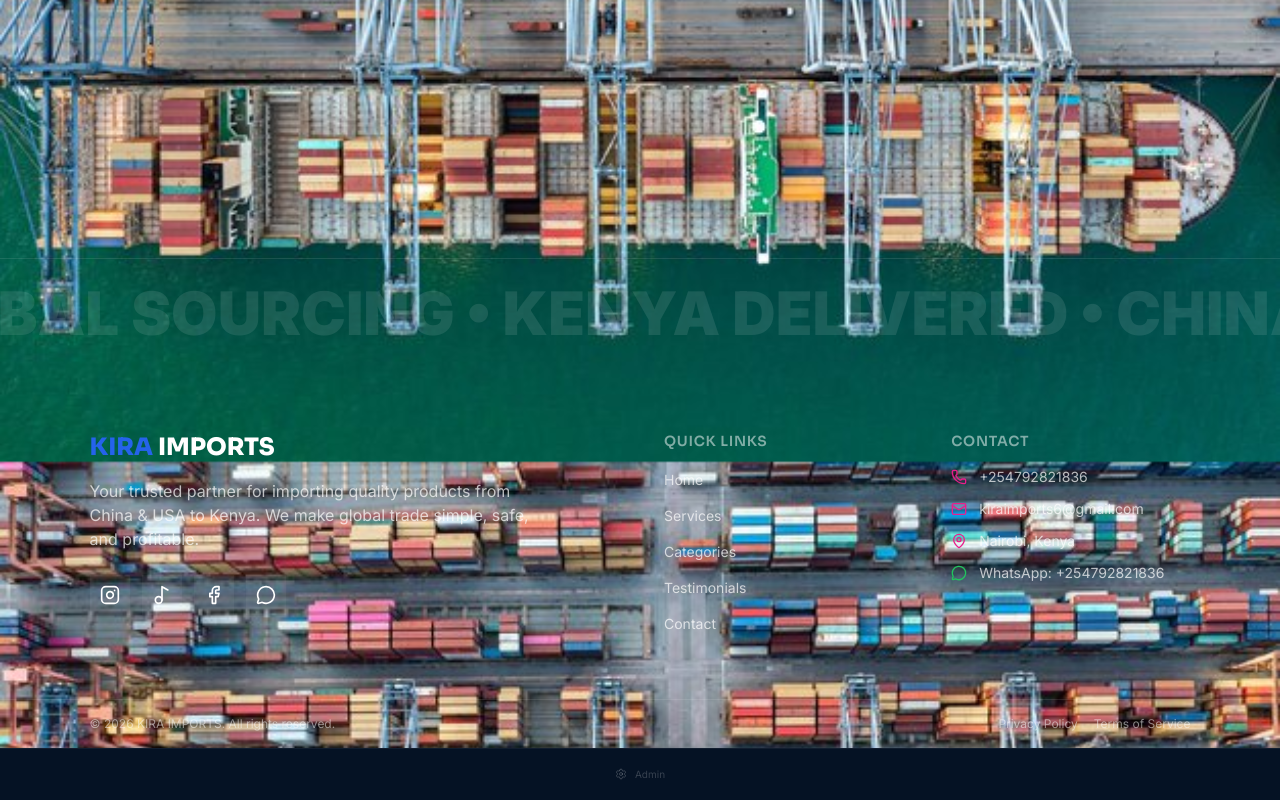
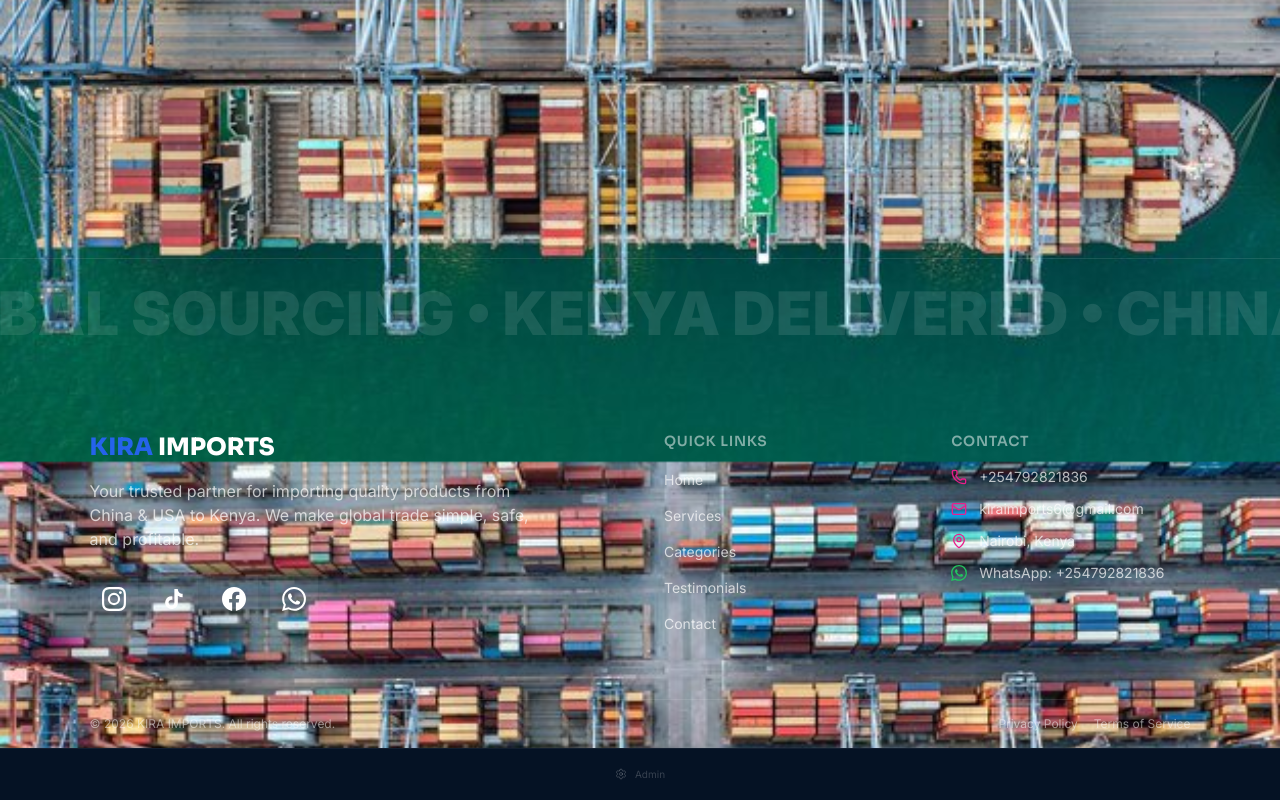
Before and after one commit to hassanrotich111-source/kiraimports, a React (Vite) app: page / in a window 1280 px wide. Shown: the part 4654-5454 px from the top of the page. Built offline with nearby package versions, Linux system fonts and the light colour scheme; no server answers.

Commit message:
Add real social media logos

```diff
--- a/src/sections/Footer.tsx
+++ b/src/sections/Footer.tsx
@@ -2,10 +2,6 @@
 import { gsap } from 'gsap';
 import { footerConfig, companyInfo } from '../config';
 import {
-  Instagram,
-  Facebook,
-  Music2,
-  MessageCircle,
   MapPin,
   Mail,
   Phone,
@@ -76,33 +72,37 @@
                 href={`https://instagram.com/${companyInfo.social.instagram}`}
                 target="_blank"
                 rel="noopener noreferrer"
-                className="w-10 h-10 bg-white/5 rounded-lg flex items-center justify-center hover:bg-[#E91E8C] transition-colors"
+                className="w-12 h-12 bg-white/5 rounded-xl flex items-center justify-center hover:bg-gradient-to-br hover:from-[#833AB4] hover:via-[#E1306C] hover:to-[#F77737] transition-all"
+                title="Instagram"
               >
-                <Instagram className="w-5 h-5 text-white" />
+                <svg className="w-6 h-6 text-white" fill="currentColor" viewBox="0 0 24 24"><path d="M12 2.163c3.204 0 3.584.012 4.85.07 3.252.148 4.771 1.691 4.919 4.919.058 1.265.069 1.645.069 4.849 0 3.205-.012 3.584-.069 4.849-.149 3.225-1.664 4.771-4.919 4.919-1.266.058-1.644.07-4.85.07-3.204 0-3.584-.012-4.849-.07-3.26-.149-4.771-1.699-4.919-4.92-.058-1.265-.07-1.644-.07-4.849 0-3.204.013-3.583.07-4.849.149-3.227 1.664-4.771 4.919-4.919 1.266-.057 1.645-.069 4.849-.069zM12 0C8.741 0 8.333.014 7.053.072 2.695.272.273 2.69.073 7.052.014 8.333 0 8.741 0 12c0 3.259.014 3.668.072 4.948.2 4.358 2.618 6.78 6.98 6.98C8.333 23.986 8.741 24 12 24c3.259 0 3.668-.014 4.948-.072 4.354-.2 6.782-2.618 6.979-6.98.059-1.28.073-1.689.073-4.948 0-3.259-.014-3.667-.072-4.947-.196-4.354-2.617-6.78-6.979-6.98C15.668.014 15.259 0 12 0zm0 5.838a6.162 6.162 0 100 12.324 6.162 6.162 0 000-12.324zM12 16a4 4 0 110-8 4 4 0 010 8zm6.406-11.845a1.44 1.44 0 100 2.881 1.44 1.44 0 000-2.881z"/></svg>
               </a>
               <a
                 href={`https://tiktok.com/@${companyInfo.social.tiktok}`}
                 target="_blank"
                 rel="noopener noreferrer"
-                className="w-10 h-10 bg-white/5 rounded-lg flex items-center justify-center hover:bg-[#00D4AA] transition-colors"
+                className="w-12 h-12 bg-white/5 rounded-xl flex items-center justify-center hover:bg-black transition-all"
+                title="TikTok"
               >
-                <Music2 className="w-5 h-5 text-white" />
+                <svg className="w-6 h-6 text-white" fill="currentColor" viewBox="0 0 24 24"><path d="M19.59 6.69a4.83 4.83 0 01-3.77-4.25V2h-3.45v13.67a2.89 2.89 0 01-5.2 1.74 2.89 2.89 0 012.31-4.64 2.93 2.93 0 01.88.13V9.4a6.84 6.84 0 00-1-.05A6.33 6.33 0 005 20.1a6.34 6.34 0 0010.86-4.43v-7a8.16 8.16 0 004.77 1.52v-3.4a4.85 4.85 0 01-1-.1z"/></svg>
               </a>
               <a
                 href={`https://facebook.com/${companyInfo.social.facebook}`}
                 target="_blank"
                 rel="noopener noreferrer"
-                className="w-10 h-10 bg-white/5 rounded-lg flex items-center justify-center hover:bg-[#F5C518] transition-colors"
+                className="w-12 h-12 bg-white/5 rounded-xl flex items-center justify-center hover:bg-[#1877F2] transition-all"
+                title="Facebook"
               >
-                <Facebook className="w-5 h-5 text-white" />
+                <svg className="w-6 h-6 text-white" fill="currentColor" viewBox="0 0 24 24"><path d="M24 12.073c0-6.627-5.373-12-12-12s-12 5.373-12 12c0 5.99 4.388 10.954 10.125 11.854v-8.385H7.078v-3.47h3.047V9.43c0-3.007 1.792-4.669 4.533-4.669 1.312 0 2.686.235 2.686.235v2.953H15.83c-1.491 0-1.956.925-1.956 1.874v2.25h3.328l-.532 3.47h-2.796v8.385C19.612 23.027 24 18.062 24 12.073z"/></svg>
               </a>
               <a
                 href={`https://wa.me/${companyInfo.whatsapp.replace(/\s/g, '').replace('+', '')}`}
                 target="_blank"
                 rel="noopener noreferrer"
-                className="w-10 h-10 bg-white/5 rounded-lg flex items-center justify-center hover:bg-green-500 transition-colors"
+                className="w-12 h-12 bg-white/5 rounded-xl flex items-center justify-center hover:bg-[#25D366] transition-all"
+                title="WhatsApp"
               >
-                <MessageCircle className="w-5 h-5 text-white" />
+                <svg className="w-6 h-6 text-white" fill="currentColor" viewBox="0 0 24 24"><path d="M17.472 14.382c-.297-.149-1.758-.867-2.03-.967-.273-.099-.471-.148-.67.15-.197.297-.767.966-.94 1.164-.173.199-.347.223-.644.075-.297-.15-1.255-.463-2.39-1.475-.883-.788-1.48-1.761-1.653-2.059-.173-.297-.018-.458.13-.606.134-.133.298-.347.446-.52.149-.174.198-.298.298-.497.099-.198.05-.371-.025-.52-.075-.149-.669-1.612-.916-2.207-.242-.579-.487-.5-.669-.51-.173-.008-.371-.01-.57-.01-.198 0-.52.074-.792.372-.272.297-1.04 1.016-1.04 2.479 0 1.462 1.065 2.875 1.213 3.074.149.198 2.096 3.2 5.077 4.487.709.306 1.262.489 1.694.625.712.227 1.36.195 1.871.118.571-.085 1.758-.719 2.006-1.413.248-.694.248-1.289.173-1.413-.074-.124-.272-.198-.57-.347m-5.421 7.403h-.004a9.87 9.87 0 01-5.031-1.378l-.361-.214-3.741.982.998-3.648-.235-.374a9.86 9.86 0 01-1.51-5.26c.001-5.45 4.436-9.884 9.888-9.884 2.64 0 5.122 1.03 6.988 2.898a9.825 9.825 0 012.893 6.994c-.003 5.45-4.437 9.884-9.885 9.884m8.413-18.297A11.815 11.815 0 0012.05 0C5.495 0 .16 5.335.157 11.892c0 2.096.547 4.142 1.588 5.945L.057 24l6.305-1.654a11.882 11.882 0 005.683 1.448h.005c6.554 0 11.89-5.335 11.893-11.893a11.821 11.821 0 00-3.48-8.413z"/></svg>
               </a>
             </div>
           </div>
@@ -145,7 +145,7 @@
                 <span>{companyInfo.address}</span>
               </li>
               <li className="flex items-center gap-3 text-white/70 text-sm">
-                <MessageCircle className="w-4 h-4 text-green-500" />
+                <svg className="w-4 h-4 text-green-500" fill="currentColor" viewBox="0 0 24 24"><path d="M17.472 14.382c-.297-.149-1.758-.867-2.03-.967-.273-.099-.471-.148-.67.15-.197.297-.767.966-.94 1.164-.173.199-.347.223-.644.075-.297-.15-1.255-.463-2.39-1.475-.883-.788-1.48-1.761-1.653-2.059-.173-.297-.018-.458.13-.606.134-.133.298-.347.446-.52.149-.174.198-.298.298-.497.099-.198.05-.371-.025-.52-.075-.149-.669-1.612-.916-2.207-.242-.579-.487-.5-.669-.51-.173-.008-.371-.01-.57-.01-.198 0-.52.074-.792.372-.272.297-1.04 1.016-1.04 2.479 0 1.462 1.065 2.875 1.213 3.074.149.198 2.096 3.2 5.077 4.487.709.306 1.262.489 1.694.625.712.227 1.36.195 1.871.118.571-.085 1.758-.719 2.006-1.413.248-.694.248-1.289.173-1.413-.074-.124-.272-.198-.57-.347m-5.421 7.403h-.004a9.87 9.87 0 01-5.031-1.378l-.361-.214-3.741.982.998-3.648-.235-.374a9.86 9.86 0 01-1.51-5.26c.001-5.45 4.436-9.884 9.888-9.884 2.64 0 5.122 1.03 6.988 2.898a9.825 9.825 0 012.893 6.994c-.003 5.45-4.437 9.884-9.885 9.884m8.413-18.297A11.815 11.815 0 0012.05 0C5.495 0 .16 5.335.157 11.892c0 2.096.547 4.142 1.588 5.945L.057 24l6.305-1.654a11.882 11.882 0 005.683 1.448h.005c6.554 0 11.89-5.335 11.893-11.893a11.821 11.821 0 00-3.48-8.413z"/></svg>
                 <span>WhatsApp: {companyInfo.whatsapp}</span>
               </li>
             </ul>
```
